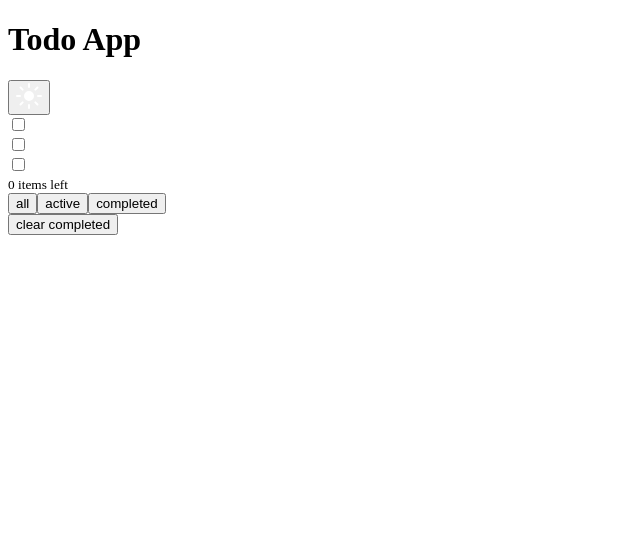
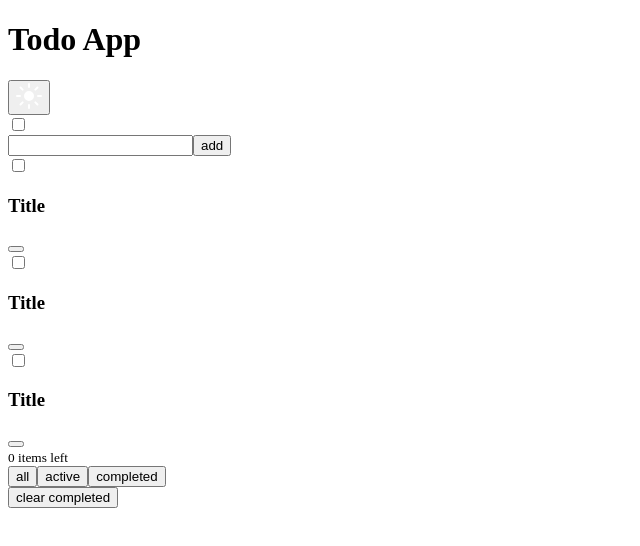
Before and after one commit to Yellow-May/React_Redux_Todo_App_With_Theme_Changer, a React (Create React App) app: page / in a window 1280 px wide. Shown: the top 546 px of the page, without its empty margins (0-640 px from the left). Built offline with nearby package versions, Linux system fonts and the light colour scheme.

Commit message:
- Elements structure added - Redux dispatch to add new Todo added - Implemented uuid for todo id

```diff
--- a/src/components/AddTodo.tsx
+++ b/src/components/AddTodo.tsx
@@ -1,7 +1,43 @@
 import React from "react";
+import { useAppDispatch } from "../redux/hooks";
+import { addTodo } from "../redux/slices/todoSlice";
+import { v4 as uuidv4 } from "uuid";
 
 const AddTodo = () => {
-	return <div></div>;
+	const [title, setTitle] = React.useState<string>("");
+
+	const dispatch = useAppDispatch();
+
+	return (
+		<form
+			onSubmit={(e: React.FormEvent<HTMLFormElement>) => {
+				e.preventDefault();
+				dispatch(
+					addTodo({
+						id: uuidv4(),
+						title,
+						pending: false,
+					})
+				);
+				setTitle("");
+			}}>
+			<div className='check'>
+				<input type='checkbox' name='markTodo' />
+				<span></span>
+			</div>
+			<input
+				className='title'
+				type='text'
+				name='newTodo'
+				value={title}
+				onChange={(e: React.ChangeEvent<HTMLInputElement>) => setTitle(e.target.value)}
+				autoComplete='off'
+			/>
+			<button className='btn btn-form' type='submit' title='add new todo'>
+				add
+			</button>
+		</form>
+	);
 };
 
 export default AddTodo;
--- a/src/components/Todo.tsx
+++ b/src/components/Todo.tsx
@@ -2,11 +2,13 @@ import React from "react";
 
 const Todo = () => {
 	return (
-		<div>
+		<div className='todo-item'>
 			<div className='check'>
 				<input type='checkbox' name='markTodo' />
 				<span></span>
 			</div>
+			<h3 className='title'>Title</h3>
+			<button className='btn btn-del' title='delete Todo'></button>
 		</div>
 	);
 };
```
